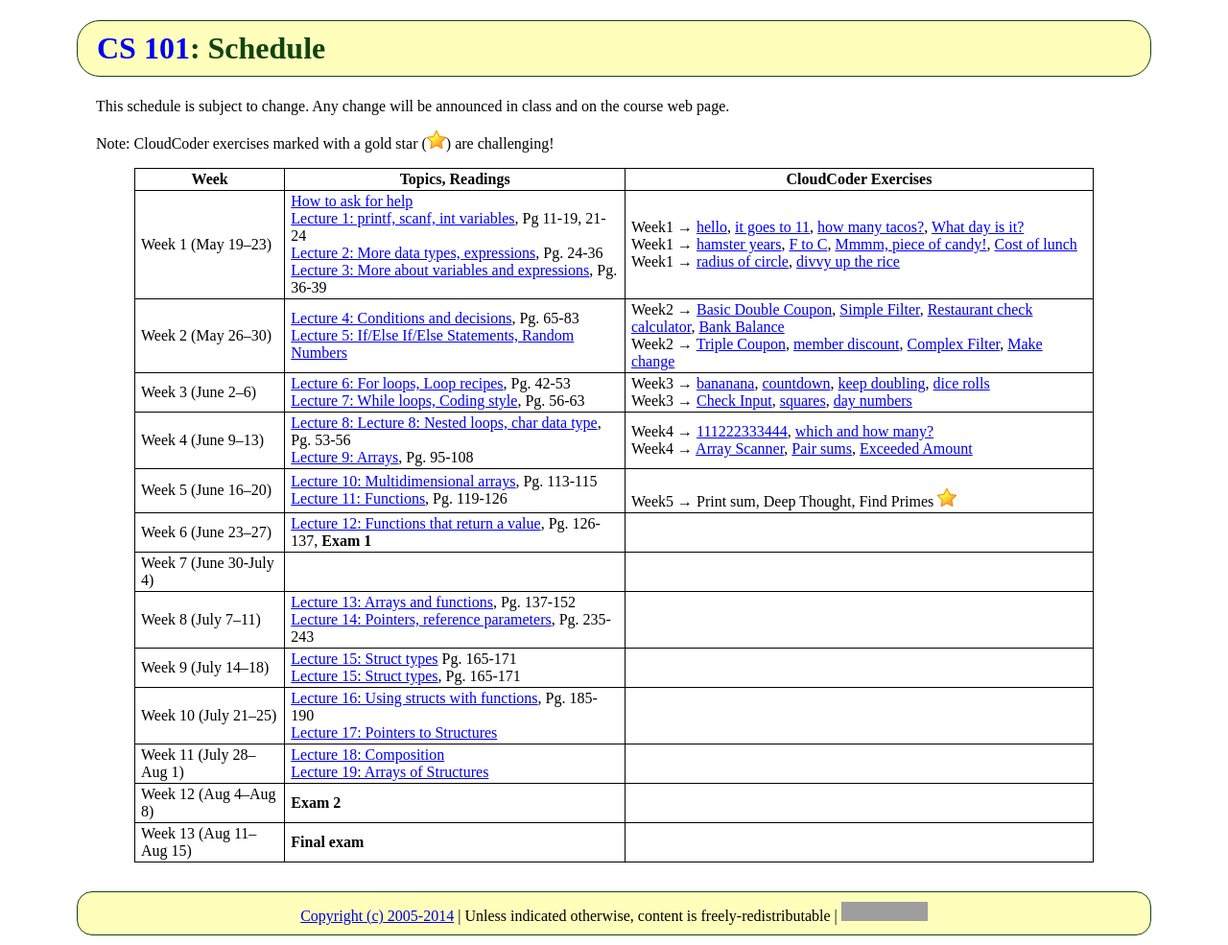
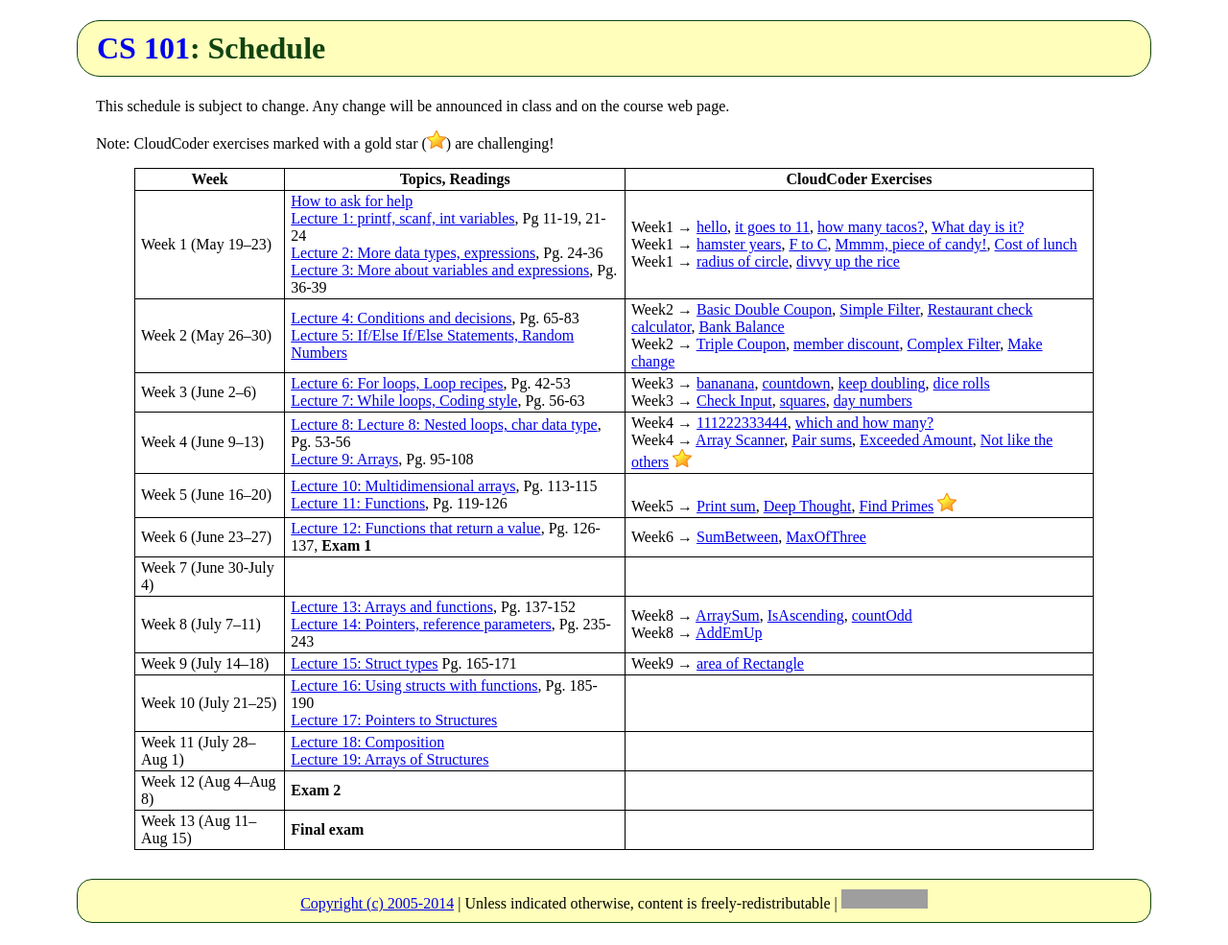
Before and after one commit to ycpcs/cs101-summer2014, a Jekyll site: the page built from schedule.md, in a window 1280 px wide. Shown: the whole page at 96% size. Built offline with Jekyll 4.4.1, drawn with Linux system fonts in a browser that asks for light colours; Markdown is read by kramdown in place of the engine named in the settings; grey boxes are pictures that could not be loaded.

Commit message:
more or less complete schedule

```diff
--- a/schedule.md
+++ b/schedule.md
@@ -12,12 +12,12 @@ Note: CloudCoder exercises marked with a gold star (<img src="{{site.url}}/image
 > Week 1 (May 19&ndash;23) | [How to ask for help](http://faculty.ycp.edu/~dhovemey/askingForHelp.html) <br> [Lecture 1: printf, scanf, int variables](lectures/lecture01.html), Pg 11-19, 21-24 <br> [Lecture 2: More data types, expressions](lectures/lecture02.html), Pg. 24-36 <br> [Lecture 3: More about variables and expressions](lectures/lecture03.html), Pg. 36-39 | Week1 &rarr; [hello](https://cs.ycp.edu/cloudcoder/#exercise?c=7,p=141), [it goes to 11](https://cs.ycp.edu/cloudcoder/#exercise?c=7,p=142), [how many tacos?](https://cs.ycp.edu/cloudcoder/#exercise?c=7,p=143), [What day is it?](https://cs.ycp.edu/cloudcoder/#exercise?c=7,p=144) <br> Week1 &rarr; [hamster years](https://cs.ycp.edu/cloudcoder/#exercise?c=7,p=145), [F to C](https://cs.ycp.edu/cloudcoder/#exercise?c=7,p=146), [Mmmm, piece of candy!](https://cs.ycp.edu/cloudcoder/#exercise?c=7,p=147), [Cost of lunch](https://cs.ycp.edu/cloudcoder/#exercise?c=7,p=148) <br> Week1 → [radius of circle](https://cs.ycp.edu/cloudcoder/#exercise?c=7,p=149), [divvy up the rice](https://cs.ycp.edu/cloudcoder/#exercise?c=7,p=150)
 > Week 2 (May 26&ndash;30) | [Lecture 4: Conditions and decisions](lectures/lecture04.html), Pg. 65-83 <br> [Lecture 5: If/Else If/Else Statements, Random Numbers](lectures/lecture05.html) | Week2 → [Basic Double Coupon](https://cs.ycp.edu/cloudcoder/#exercise?c=7,p=151), [Simple Filter](https://cs.ycp.edu/cloudcoder/#exercise?c=7,p=152), [Restaurant check calculator](https://cs.ycp.edu/cloudcoder/#exercise?c=7,p=154), [Bank Balance](https://cs.ycp.edu/cloudcoder/#exercise?c=7,p=153) <br> Week2 &rarr; [Triple Coupon](https://cs.ycp.edu/cloudcoder/#exercise?c=7,p=155), [member discount](https://cs.ycp.edu/cloudcoder/#exercise?c=7,p=156), [Complex Filter](https://cs.ycp.edu/cloudcoder/#exercise?c=7,p=157), [Make change](https://cs.ycp.edu/cloudcoder/#exercise?c=7,p=188)
 > Week 3 (June 2&ndash;6) | [Lecture 6: For loops, Loop recipes](lectures/lecture06.html), Pg. 42-53 <br> [Lecture 7: While loops, Coding style](lectures/lecture07.html), Pg. 56-63 | Week3 &rarr; [bananana](https://cs.ycp.edu/cloudcoder/#exercise?c=7,p=158), [countdown](https://cs.ycp.edu/cloudcoder/#exercise?c=7,p=159), [keep doubling](https://cs.ycp.edu/cloudcoder/#exercise?c=7,p=160), [dice rolls](https://cs.ycp.edu/cloudcoder/#exercise?c=7,p=189) <br> Week3 &rarr; [Check Input](https://cs.ycp.edu/cloudcoder/#exercise?c=7,p=161), [squares](https://cs.ycp.edu/cloudcoder/#exercise?c=7,p=162), [day numbers](https://cs.ycp.edu/cloudcoder/#exercise?c=7,p=163)
-> Week 4 (June 9&ndash;13) | [Lecture 8: Lecture 8: Nested loops, char data type](lectures/lecture08.html), Pg. 53-56 <br> [Lecture 9: Arrays](lectures/lecture09.html), Pg. 95-108 | Week4 &rarr; [111222333444](https://cs.ycp.edu/cloudcoder/#exercise?c=7,p=164), [which and how many?](https://cs.ycp.edu/cloudcoder/#exercise?c=7,p=165) <br> Week4 &rarr; [Array Scanner](https://cs.ycp.edu/cloudcoder/#exercise?c=7,p=166), [Pair sums](https://cs.ycp.edu/cloudcoder/#exercise?c=7,p=167), [Exceeded Amount](https://cs.ycp.edu/cloudcoder/#exercise?c=7,p=168)
-> Week 5 (June 16&ndash;20) |   [Lecture 10: Multidimensional arrays](lectures/lecture10.html), Pg. 113-115 <br> [Lecture 11: Functions](lectures/lecture11.html), Pg. 119-126 | <br> Week5 &rarr; Print sum, Deep Thought, Find Primes <img src="{{site.url}}/images/goldstar-tiny.png" />
-> Week 6 (June 23&ndash;27) |  [Lecture 12: Functions that return a value](lectures/lecture12.html), Pg. 126-137, **Exam 1** |
+> Week 4 (June 9&ndash;13) | [Lecture 8: Lecture 8: Nested loops, char data type](lectures/lecture08.html), Pg. 53-56 <br> [Lecture 9: Arrays](lectures/lecture09.html), Pg. 95-108 | Week4 &rarr; [111222333444](https://cs.ycp.edu/cloudcoder/#exercise?c=7,p=164), [which and how many?](https://cs.ycp.edu/cloudcoder/#exercise?c=7,p=165) <br> Week4 &rarr; [Array Scanner](https://cs.ycp.edu/cloudcoder/#exercise?c=7,p=166), [Pair sums](https://cs.ycp.edu/cloudcoder/#exercise?c=7,p=167), [Exceeded Amount](https://cs.ycp.edu/cloudcoder/#exercise?c=7,p=168), [Not like the others](https://cs.ycp.edu/cloudcoder/#exercise?c=7,p=169) <img src="{{site.url}}/images/goldstar-tiny.png" />
+> Week 5 (June 16&ndash;20) |   [Lecture 10: Multidimensional arrays](lectures/lecture10.html), Pg. 113-115 <br> [Lecture 11: Functions](lectures/lecture11.html), Pg. 119-126 | <br> Week5 &rarr; [Print sum](https://cs.ycp.edu/cloudcoder/#exercise?c=7,p=170), [Deep Thought](https://cs.ycp.edu/cloudcoder/#exercise?c=7,p=171), [Find Primes](https://cs.ycp.edu/cloudcoder/#exercise?c=7,p=172) <img src="{{site.url}}/images/goldstar-tiny.png" />
+> Week 6 (June 23&ndash;27) |  [Lecture 12: Functions that return a value](lectures/lecture12.html), Pg. 126-137, **Exam 1** | Week6 &rarr; [SumBetween](https://cs.ycp.edu/cloudcoder/#exercise?c=7,p=176), [MaxOfThree](https://cs.ycp.edu/cloudcoder/#exercise?c=7,p=177)
 > Week 7 (June 30-July 4) | |
-> Week 8 (July 7&ndash;11) | [Lecture 13: Arrays and functions](lectures/lecture13.html), Pg. 137-152 <br> [Lecture 14: Pointers, reference parameters](lectures/lecture14.html), Pg. 235-243 |
-> Week 9 (July 14&ndash;18) |  [Lecture 15: Struct types](lectures/lecture15.html) Pg. 165-171 <br> [Lecture 15: Struct types](lectures/lecture15.html), Pg. 165-171 |
+> Week 8 (July 7&ndash;11) | [Lecture 13: Arrays and functions](lectures/lecture13.html), Pg. 137-152 <br> [Lecture 14: Pointers, reference parameters](lectures/lecture14.html), Pg. 235-243 | Week8 &rarr; [ArraySum](https://cs.ycp.edu/cloudcoder/#exercise?c=7,p=173), [IsAscending](https://cs.ycp.edu/cloudcoder/#exercise?c=7,p=175), [countOdd](https://cs.ycp.edu/cloudcoder/#exercise?c=7,p=174) <br> Week8 &rarr; [AddEmUp](https://cs.ycp.edu/cloudcoder/#exercise?c=7,p=178)
+> Week 9 (July 14&ndash;18) |  [Lecture 15: Struct types](lectures/lecture15.html) Pg. 165-171 | Week9 &rarr; [area of Rectangle](https://cs.ycp.edu/cloudcoder/#exercise?c=7,p=179)
 > Week 10 (July 21&ndash;25) | [Lecture 16: Using structs with functions](lectures/lecture16.html), Pg. 185-190 <br> [Lecture 17: Pointers to Structures](lectures/lecture17.html)  |
 > Week 11 (July 28&ndash;Aug 1) | [Lecture 18: Composition](lectures/lecture18.html) <br> [Lecture 19: Arrays of Structures](lectures/lecture19.html) |
 > Week 12 (Aug 4&ndash;Aug 8) | **Exam 2** |
```
Also changed, not shown: index.md (+1 -0 lines).
